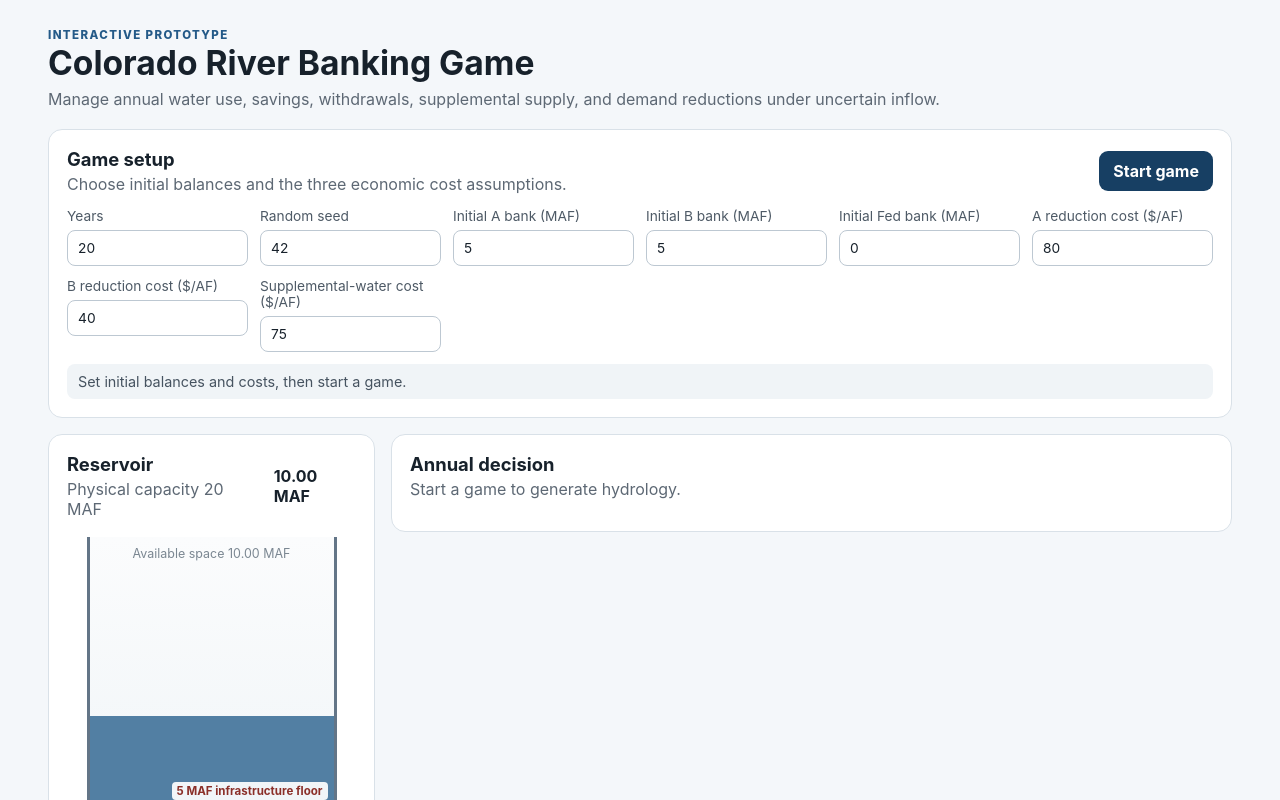
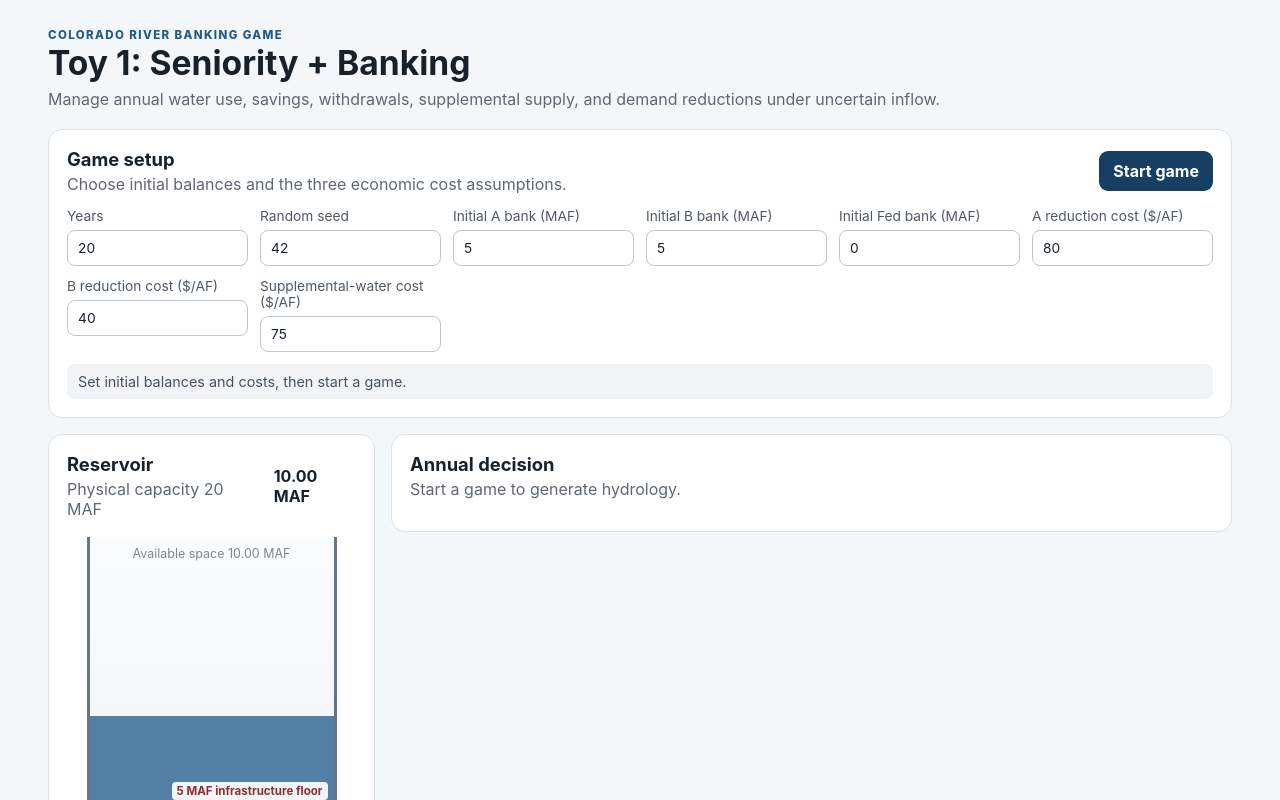
Before and after one commit to fhung-CRC/colorado-river-banking-game, a React (Vite) app: page / in a window 1280 px wide. Shown: the top 800 px of the page. Built offline with nearby package versions, Linux system fonts and the light colour scheme.

Commit message:
Name baseline model Toy 1: Seniority + Banking

```diff
--- a/src/App.tsx
+++ b/src/App.tsx
@@ -106,8 +106,8 @@ export default function App(){
   return <main className="app">
     <header>
       <div>
-        <span className="eyebrow">Interactive prototype</span>
-        <h1>Colorado River Banking Game</h1>
+        <span className="eyebrow">Colorado River Banking Game</span>
+        <h1>Toy 1: Seniority + Banking</h1>
         <p>Manage annual water use, savings, withdrawals, supplemental supply, and demand reductions under uncertain inflow.</p>
       </div>
     </header>
```
